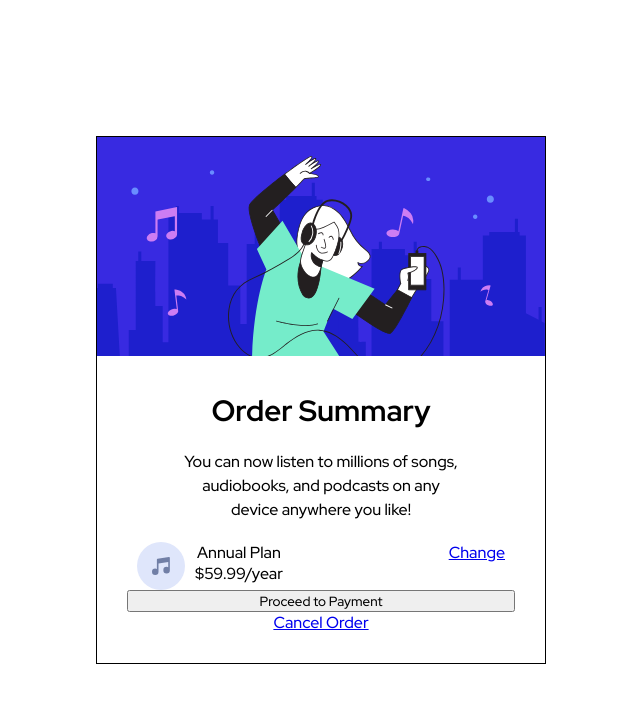
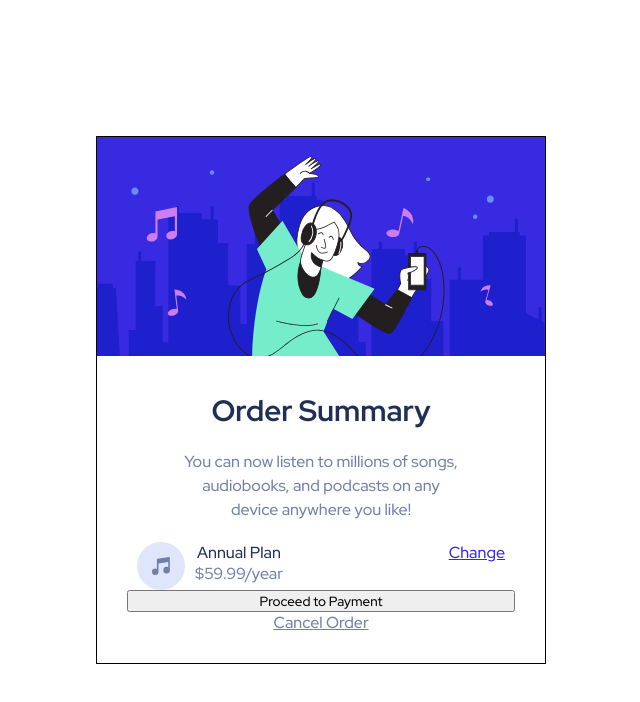
Before and after one commit to h4sitha/Order-summary-frontendmentor, a plain HTML site: page index.html in a window 1280 px wide. Shown: the whole page, without its empty margins (319-959 px from the left). Drawn offline with Linux system fonts and the light colour scheme.

Commit message:
Add color to text elements

```diff
--- a/style.css
+++ b/style.css
@@ -7,6 +7,7 @@ body {
     display: flex;
     justify-content: center;
     align-items: center;
+    color: hsl(224, 23%, 55%);
 }
 
 button {
@@ -49,6 +50,7 @@ p {
 h1 {
     font-size: 1.84rem;
     margin-bottom: 20px;
+    color: hsl(223, 47%, 23%);
 }
 
 #premium-plan {
@@ -65,3 +67,15 @@ h1 {
     display: flex;
     flex-direction: column;
 }
+
+#premium-plan span:first-of-type {
+    color: hsl(223, 47%, 23%);
+}
+
+#bottom-half > a {
+    color: inherit;
+}
+
+#premium-plan > a {
+    color: hsl(245, 75%, 52%)
+}
```
